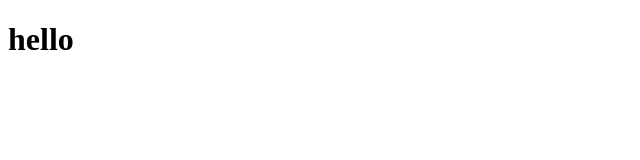
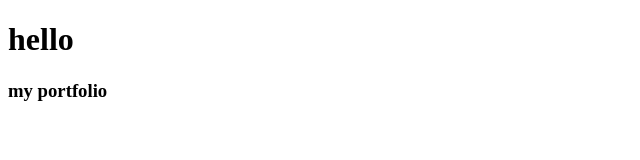
Before and after one commit to vileena29/slrepository, a plain HTML site: page index.html in a window 1280 px wide. Shown: the whole page, without its empty margins (0-640 px from the left). Drawn offline with Linux system fonts and the light colour scheme.

Commit message:
update index.html
portfolio added

```diff
--- a/index.html
+++ b/index.html
@@ -10,6 +10,7 @@
 
 <body>
     <h1>hello</h1>
+    <h3>my portfolio</h3>
 </body>
 
 </html>
```
